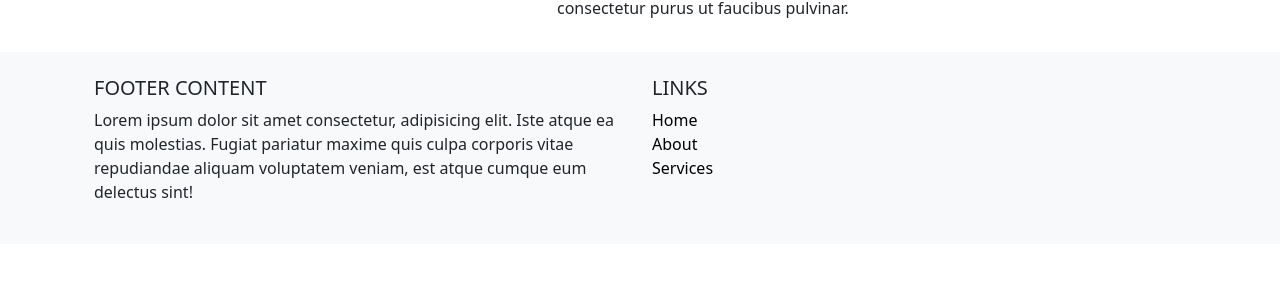
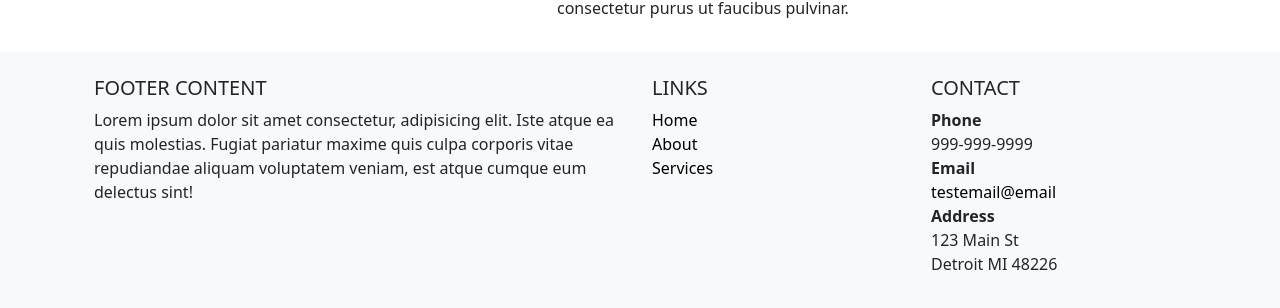
Before and after one commit to cmskorcz/basic-react-site, a React (Create React App) app: page /services in a window 1280 px wide. Shown: the part 834-1142 px from the top of the page. Before the commit the page ends 1078 px from the top, so only its background shows below. Built offline with nearby package versions, Linux system fonts and the light colour scheme.

Commit message:
added contact info to footer

```diff
--- a/src/components/Footer.js
+++ b/src/components/Footer.js
@@ -40,6 +40,35 @@ function Footer () {
               </li>
             </ul>
           </MDBCol>
+
+          <MDBCol lg={3} md={6} className='mb-4 mb-md-0'>
+            <h5 className='text-uppercase'>Contact</h5>
+
+            <ul className='list-unstyled'>
+              <li>
+                <div>
+                  <div className='fw-bold'>Phone</div>
+                  999-999-9999
+                </div>
+              </li>
+              <li>
+                <div>
+                  <div className='fw-bold'>Email</div>
+                  <a
+                    href='mailto:testemail@email.com'
+                    className='text-decoration-none text-black'>
+                      testemail@email
+                  </a>
+                </div>
+              </li>
+              <li>
+                <div>
+                  <div className='fw-bold'>Address</div>
+                  123 Main St <br></br> Detroit MI 48226
+                </div>
+              </li>
+            </ul>
+          </MDBCol>
         </MDBRow>
       </MDBContainer>
     </MDBFooter>
```
